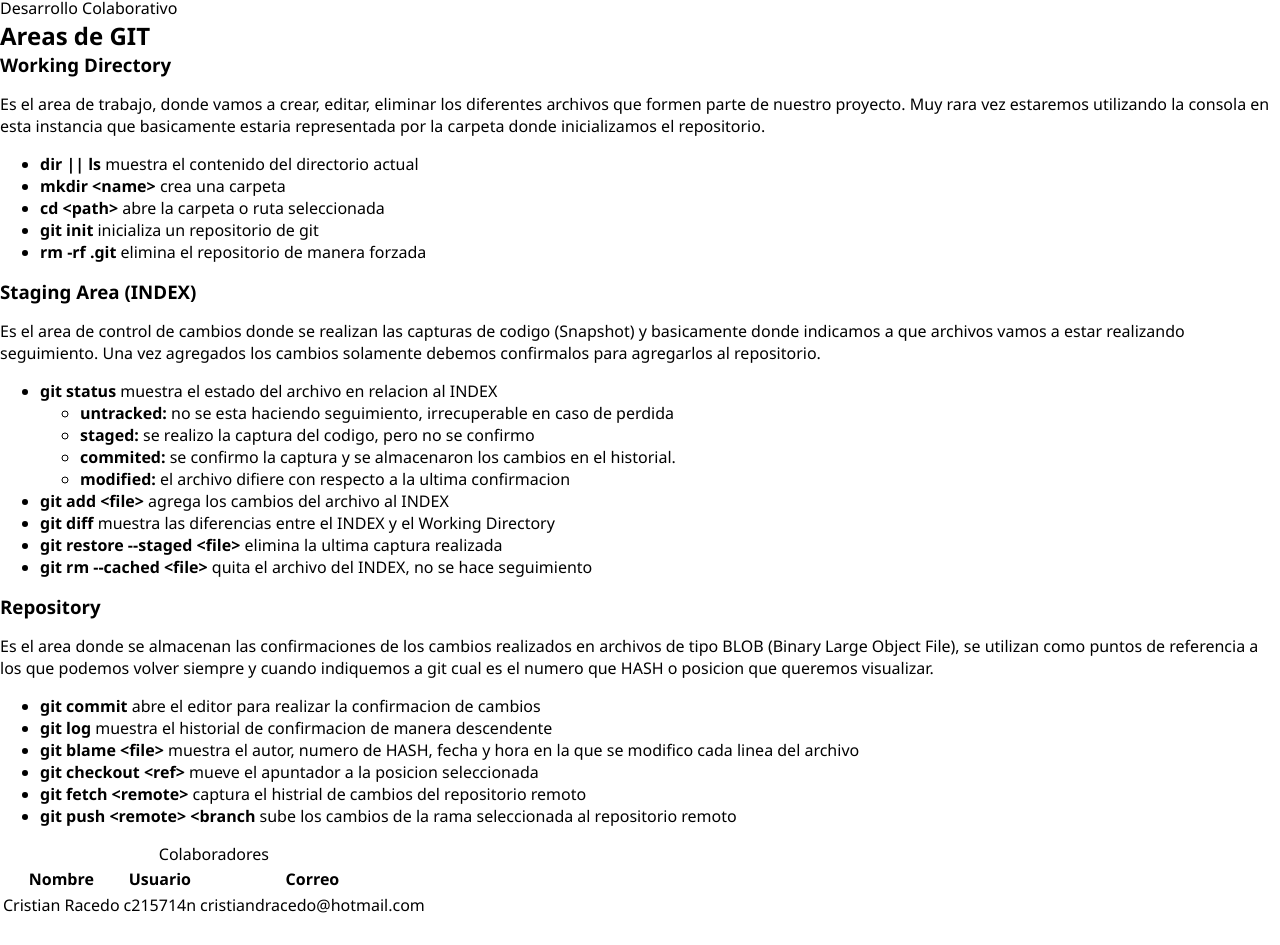
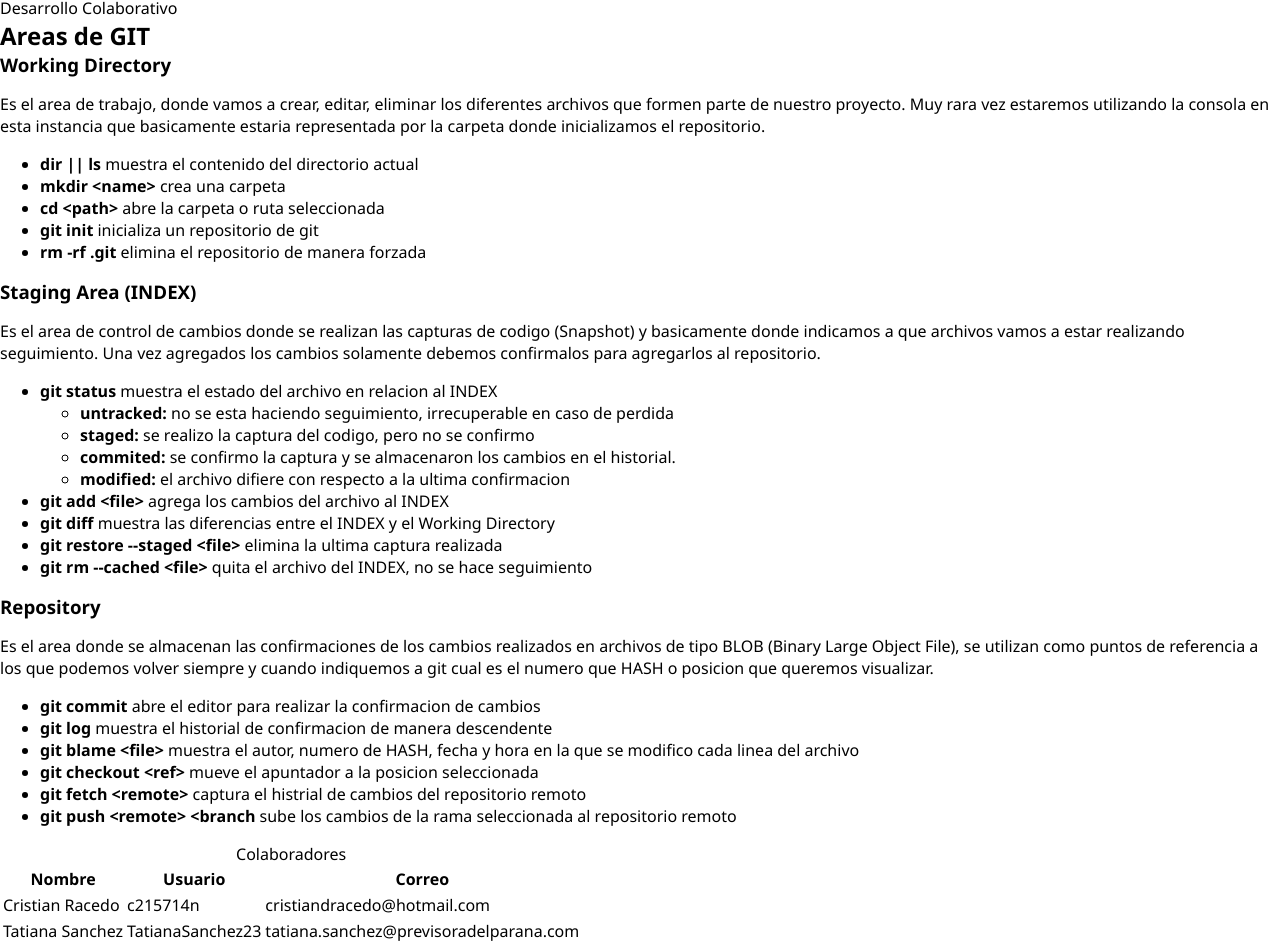
Before and after one commit to fcontarino/git-v19, a plain HTML site: page index.html in a window 1280 px wide. Shown: the part 84-1029 px from the top of the page. Before the commit the page ends 1003 px from the top, so only its background shows below. Drawn offline with Linux system fonts and the light colour scheme.

Commit message:
Colaborador:Tatiana Sanchez

```diff
--- a/index.html
+++ b/index.html
@@ -91,6 +91,11 @@
                     <td>c215714n</td>
                     <td>cristiandracedo@hotmail.com</td>
                 </tr>
+                <tr>
+                    <td>Tatiana Sanchez</td>
+                    <td>TatianaSanchez23</td>
+                    <td>tatiana.sanchez@previsoradelparana.com</td>
+                </tr>
                 <!--Ingrese sus datos-->
             </tbody>
         </table>
```
